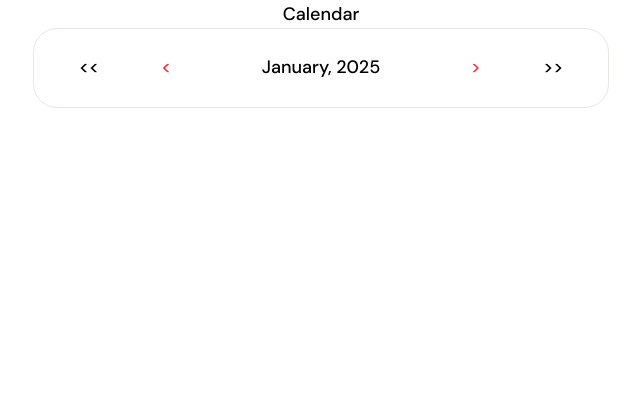
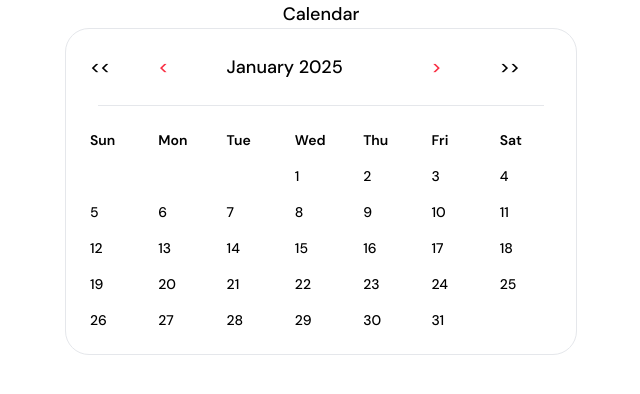
Before and after one commit to pg147/custom-calendar-react, a React (Vite) app: page / in a window 1280 px wide. Shown: the top 394 px of the page, without its empty margins (319-959 px from the left). Built offline with nearby package versions, Linux system fonts and the light colour scheme.

Commit message:
Calendar logic updated - Prev and Next Month

```diff
--- a/src/components/Calendar.tsx
+++ b/src/components/Calendar.tsx
@@ -1,21 +1,72 @@
+import { add, differenceInDays, endOfMonth, format, startOfMonth, sub } from "date-fns";
 import Cell from "./Cell";
 
-export default function Calendar() {
+const weekDays = ['Sun', 'Mon', 'Tue', 'Wed', 'Thu', 'Fri', 'Sat'];
+
+interface Props {
+    value?: Date,
+    onChange?: (value: Date) => void
+}
+
+const Calendar: React.FC<Props> = ({ value = new Date(), onChange }) => {
+    const startDate = startOfMonth(value);
+    const endDate = endOfMonth(value);
+
+    const numofDays = differenceInDays(endDate, startDate) + 1;
+    const daysTillStart = startDate.getDay();
+
+    const prevMonth = () => onChange && onChange(sub(value, {months: 1}));
+    const nextMonth = () => onChange && onChange(add(value, {months: 1}))
     return (
-        <div className="w-full px-4 lg:px-0 lg:max-w-xl mx-auto">
+        <div className="w-full px-4 lg:px-0 lg:max-w-lg mx-auto">
             <h1 className="text-lg font-medium text-center">Calendar</h1>
-            <div className="flex flex-col items-center h-20 border p-4 rounded-3xl">
-                <div className="w-full grid grid-cols-7 items-center text-lg text-center justify-around">
+
+            <div className="h-fit flex flex-col items-center border p-4 rounded-3xl">
+                {/* User Controls and Current Month */}
+                <div className="w-full grid grid-cols-7 items-center text-lg justify-around">
+                    {/* Change to Previous Year */}
                     <Cell>{"<<"}</Cell>
-                    <Cell className="text-primary">{"<"}</Cell>
-                    <Cell className="col-span-3 hover:bg-white cursor-default">January, 2025</Cell>
-                    <Cell className="text-primary">{">"}</Cell>
+
+                    {/* Change to Previous Month */}
+                    <Cell onClick={prevMonth} className="text-primary">{"<"}</Cell>
+
+                    {/* Current month & year */}
+                    <Cell className="col-span-3 pointer-events-none">{format(value, 'LLLL yyyy')}</Cell>
+
+                    {/* Change to Next Month */}
+                    <Cell onClick={nextMonth} className="text-primary">{">"}</Cell>
+
+                    {/* Change to Next Year */}
                     <Cell>{">>"}</Cell>
                 </div>
-                <div className="h-fit w-full grid grid-cols-7">
 
+                {/* Separator */}
+                <div className="px-4 w-full my-4">
+                    <hr className="w-full" />
+                </div>
+
+                {/* Row - Week Day Headers */}
+                <div className="h-fit w-full grid grid-cols-7 pointer-events-none text-sm">
+                    {weekDays.map((days, index) => (
+                        <Cell className="font-semibold" key={index}>{days}</Cell>
+                    ))}
+                </div>
+
+                {/* Row - Days */}
+                <div className="h-fit w-full grid grid-cols-7 font-regular text-sm">
+                    {Array.from({length : daysTillStart}).map((_, index) => {
+                        return <Cell key={index} />
+                    })}
+
+                    {Array.from({length : numofDays}).map((_, index) => {
+                        const date = index + 1;
+
+                        return <Cell key={index}>{date}</Cell>
+                    })}
                 </div>
             </div>
         </div>
     )
 }
+
+export default Calendar;
```
